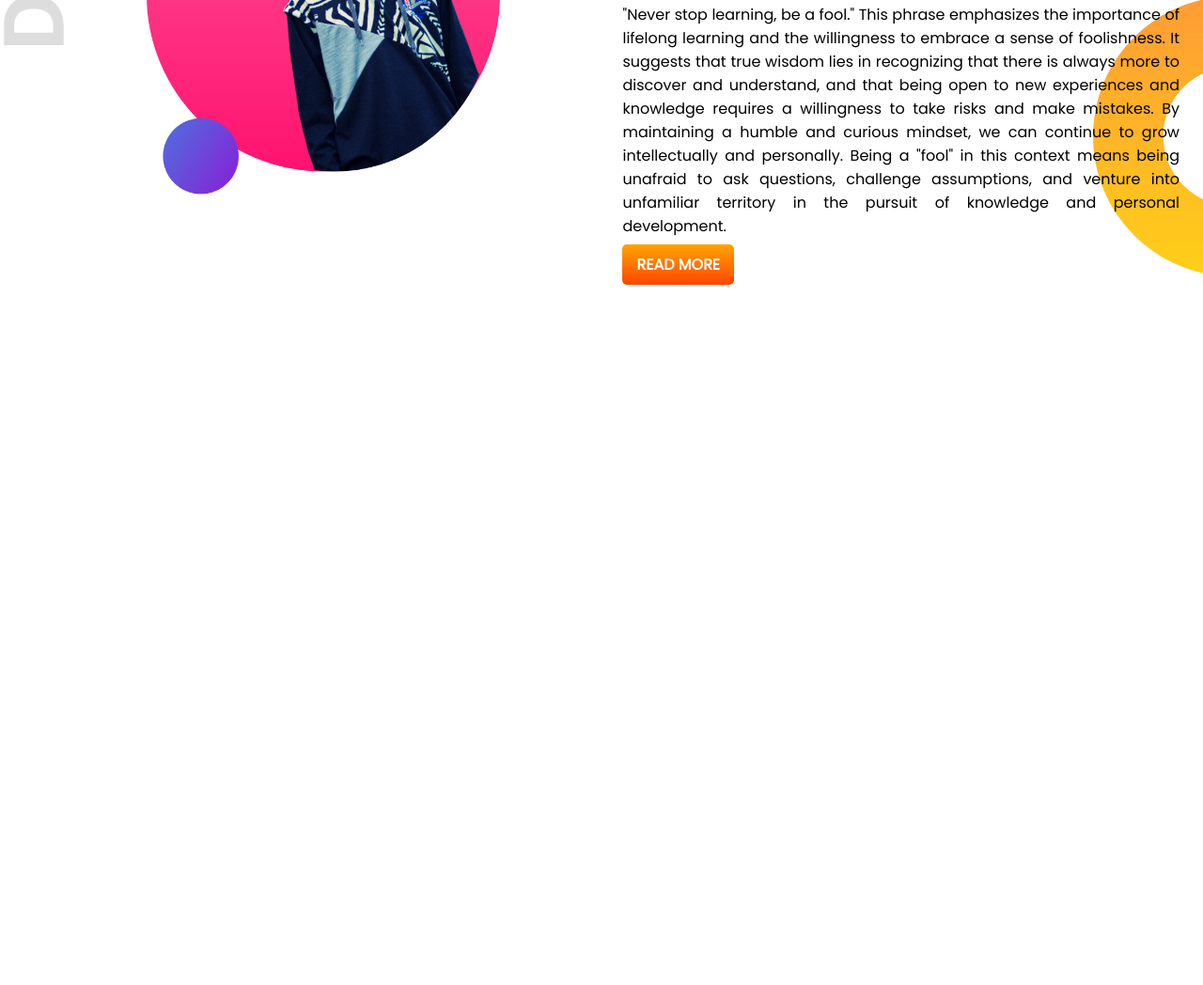
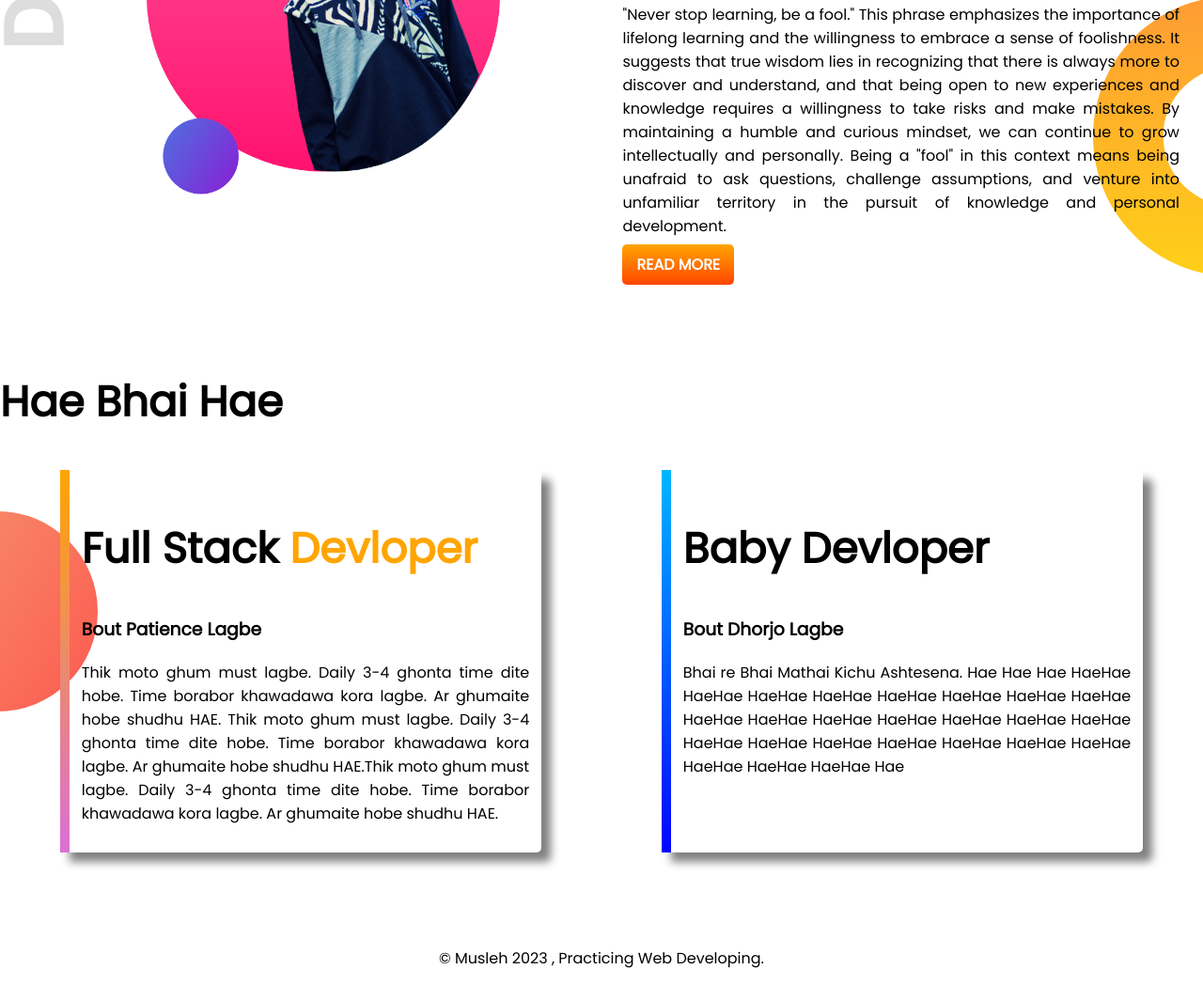
Before and after one commit to Muslehud77/developer-portfolio, a plain HTML site: page index.html in a window 1280 px wide. Shown: the part 831-1879 px from the top of the page at 94% size. Before the commit the page ends 1134 px from the top, so only its background shows below. Drawn offline with Linux system fonts and the light colour scheme.

Commit message:
finalversion

```diff
--- a/index.html
+++ b/index.html
@@ -10,7 +10,7 @@
     <link rel="stylesheet" href="style.css">
 </head>
 <body>
-    <section class="background">
+    <section class="background flexible-container">
         <div class="developerimage">
             <img src="images/developer.png" alt="">
         </div>
@@ -29,11 +29,11 @@
             <img src="images/musleh1.png" alt="">
         </div>
         </section>
-        <section class="dream-big" >
+        <section class="dream-big flexible-container" >
             <div class="img02">
                 <img src="images/musleh2.png" alt="">
             </div>
-            <div class="half-width02">
+            <div>
             <h1>Never Stop Learning</h1>
             <h2>Stay Foolish</h2>
             <p class="paragraph">"Never stop learning, be a fool." This phrase emphasizes the importance of lifelong learning and the willingness to
@@ -45,7 +45,31 @@
             <a class="link-button01" target="_blank" href="">READ MORE</a>
             </div>
 
-
         </section>
-</body>
+<section class="section03">
+    <div>
+        <h1>Hae Bhai Hae</h1>
+    </div>
+   <div class="flexible-container">
+    <div id="border01" class="half-width shadow">
+        <h1>Full Stack <span class="namecolor">Devloper</span></h1>
+        <h3>Bout Patience Lagbe</h3>
+        <p>Thik moto ghum must lagbe. Daily 3-4 ghonta time dite hobe. Time borabor khawadawa kora lagbe. Ar ghumaite hobe
+            shudhu HAE. Thik moto ghum must lagbe. Daily 3-4 ghonta time dite hobe. Time borabor khawadawa kora lagbe. Ar
+            ghumaite hobe shudhu HAE.Thik moto ghum must lagbe. Daily 3-4 ghonta time dite hobe. Time borabor khawadawa kora lagbe. Ar ghumaite hobe shudhu
+            HAE.</p>
+    </div>
+    <div id="border02" class="half-width shadow">
+        <h1>Baby Devloper</h1>
+        <h3>Bout Dhorjo Lagbe</h3>
+        <p>Bhai re Bhai Mathai Kichu Ashtesena. Hae Hae Hae HaeHae HaeHae HaeHae HaeHae HaeHae HaeHae HaeHae HaeHae HaeHae
+            HaeHae HaeHae HaeHae HaeHae HaeHae HaeHae HaeHae HaeHae HaeHae HaeHae HaeHae HaeHae HaeHae HaeHae HaeHae HaeHae
+            Hae</p>
+    </div>
+   </div>
+</section>
+<footer>
+    <p>© Musleh 2023 , Practicing Web Developing.</p>
+</footer>
+    </body>
 </html>
--- a/style.css
+++ b/style.css
@@ -8,7 +8,7 @@ h1 {
 .namecolor{
     color: orange !important;
 }
-section {
+.flexible-container {
     display: flex;
     margin-bottom: -250px;
 }
@@ -60,3 +60,35 @@ img {
     background-repeat: no-repeat;
     background-position: right bottom !important;
 }
+.section03{
+    margin-top: 350px;
+    margin-bottom: 350px;
+    background-image: url(images/exp-bg.png);
+    background-repeat: no-repeat;
+    background-position: left !important;
+
+}
+.shadow{
+    box-shadow: 10px 10px 10px gray;
+    width: 40%;
+    margin-right: 5%;
+    margin-left: 5%;
+    padding: 1%;
+    border-radius: 0px 5px 5px 0px;
+
+    }
+#border01{
+border-image: linear-gradient(orange,orchid);
+border-left: 10px solid ;
+border-image-slice: 1;
+}
+
+#border02{
+    border-image: linear-gradient(rgb(1, 183, 255), #0004ff);
+        border-left: 10px solid;
+        border-image-slice: 1;
+
+}
+footer{
+    text-align: center;
+}
```
Also changed, not shown: images/jhankar.png (deleted), images/jhankar2.png (deleted), images/my-bg.png (deleted), images/my-bg2.png (deleted), 4 other files.
